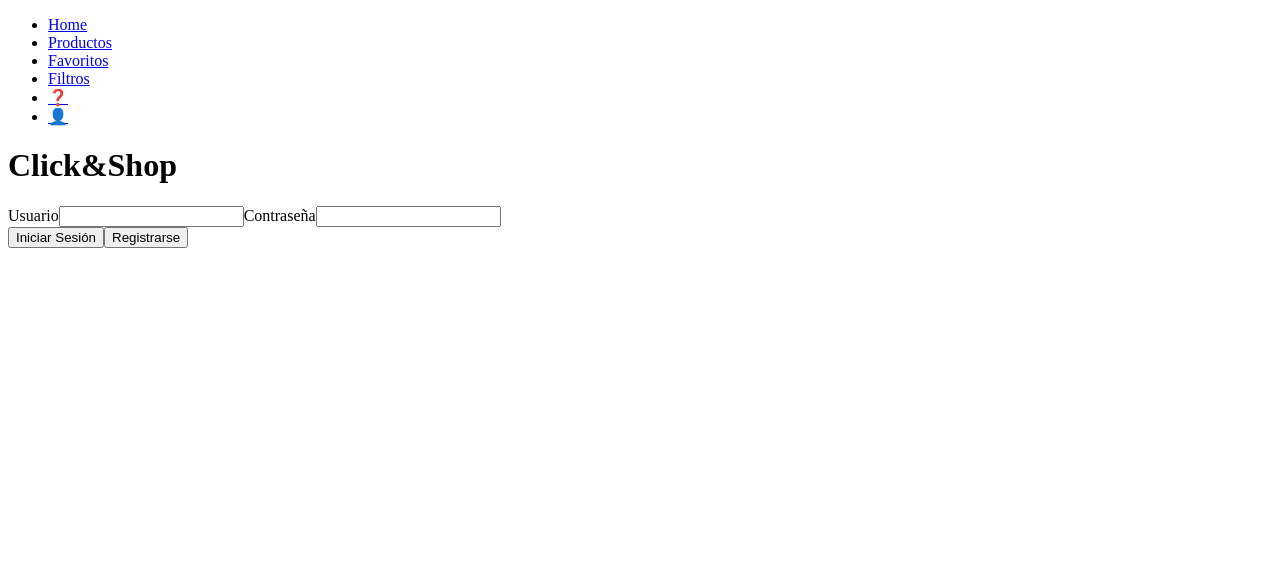
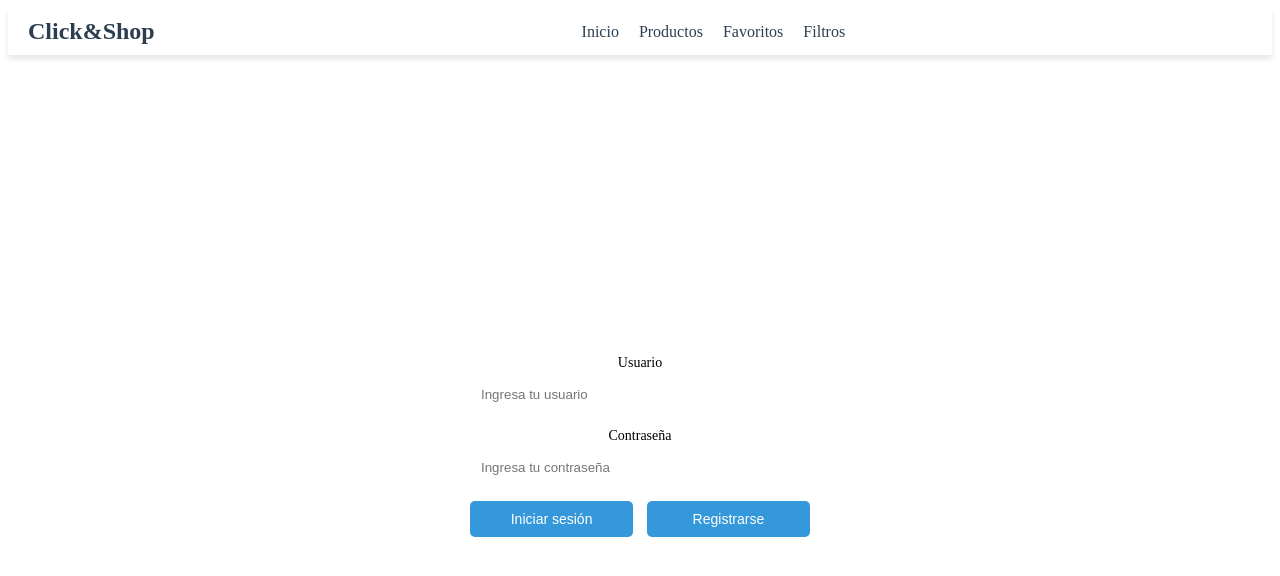
Before and after one commit to christianyang22/PC2_Grupo5_Back, an Angular app in the folder PCII_GRUPO5/: page /home in a window 1280 px wide. Shown: the top 576 px of the page. Built offline with nearby package versions, Linux system fonts and the light colour scheme.

Commit message:
Componente home creada, pendiente de mejorar y conectar con bbdd

```diff
--- a/PCII_GRUPO5/src/app/app.config.ts
+++ b/PCII_GRUPO5/src/app/app.config.ts
@@ -1,8 +1,9 @@
 import { ApplicationConfig, provideZoneChangeDetection } from '@angular/core';
 import { provideRouter } from '@angular/router';
-
 import { routes } from './app.routes';
 
 export const appConfig: ApplicationConfig = {
-  providers: [provideZoneChangeDetection({ eventCoalescing: true }), provideRouter(routes)]
+  providers: [
+    provideZoneChangeDetection({ eventCoalescing: true }),provideRouter(routes)
+  ]
 };
--- a/PCII_GRUPO5/src/app/app.routes.ts
+++ b/PCII_GRUPO5/src/app/app.routes.ts
@@ -2,6 +2,6 @@ import { Routes } from '@angular/router';
 import { HomeComponent } from './home/home.component';
 
 export const routes: Routes = [
-  { path: '', redirectTo: 'home', pathMatch: 'full' },
-  { path: 'home', component: HomeComponent }
+  { path: '', redirectTo: 'home', pathMatch: 'full' },  //Home por defecto
+  { path: 'home', component: HomeComponent },  // Ruta para eñ Home
 ];
--- a/PCII_GRUPO5/src/app/home/home.component.html
+++ b/PCII_GRUPO5/src/app/home/home.component.html
@@ -1,35 +1,36 @@
+<!-- Falta por crear footer , añadir info de usuario, logos, etc -->
 <header>
-    <nav>
-      <ul>
-        <li><a href="#">Home</a></li>
-        <li><a href="#">Productos</a></li>
-        <li><a href="#">Favoritos</a></li>
-        <li><a href="#">Filtros</a></li>
-        <li><a href="#">❓</a></li>
-        <li><a href="#">👤</a></li>
-      </ul>
+  <div class="logo">
+    <h1>Click&Shop</h1>
+  </div>
+  <nav class="navegacion">
+    <a href="#">Inicio</a>
+    <a href="#">Productos</a>
+    <a href="#">Favoritos</a>
+    <a href="#">Filtros</a>
   </nav>
+  <div class="informacion-usuario">
+    <!--Aquí pondremos en el futuro la información del usuario -->
+  </div>
 </header>
 
-  <main>
-    <h1>Click&Shop</h1>
-
-    <div class="login-box">
-      <form>
+<!-- Contenido principal -->
+<main class="contenido-principal">
+  <div class="formulario-login">
     <label for="usuario">Usuario</label>
-        <input type="text" id="usuario" name="usuario">
+    <input type="text" id="usuario" placeholder="Ingresa tu usuario">
 
     <label for="contrasena">Contraseña</label>
-        <input type="password" id="contrasena" name="contrasena">
+    <input type="password" id="contrasena" placeholder="Ingresa tu contraseña">
 
-        <div class="buttons">
-          <button type="submit">Iniciar Sesión</button>
-          <button type="button">Registrarse</button>
+    <div class="botones">
+      <button class="boton-iniciar-sesion">Iniciar sesión</button>
+      <button class="boton-registrarse">Registrarse</button>
     </div>
-      </form>
   </div>
 </main>
 
+<!-- Pie de página -->
 <footer>
 
 </footer>
--- a/PCII_GRUPO5/src/app/home/home.component.scss
+++ b/PCII_GRUPO5/src/app/home/home.component.scss
@@ -0,0 +1,101 @@
+/*CSS para la ventana de inicio home*/
+* {
+    margin: 0;
+    padding: 0;
+    box-sizing: border-box;
+  }
+
+  body {
+    font-family: Arial, sans-serif;
+    background-color: white;
+    color: #333;
+    height: 100vh;
+    display: flex;
+    flex-direction: column;
+    justify-content: space-between;
+  }
+
+  header {
+    display: flex;
+    justify-content: space-between;
+    align-items: center;
+    background-color: white;
+    padding: 10px 20px;
+    box-shadow: 0 4px 6px rgba(0, 0, 0, 0.1);
+  }
+
+  .logo h1 {
+    font-size: 24px;
+    color: #2c3e50;
+  }
+
+  .navegacion a {
+    margin-left: 20px;
+    text-decoration: none;
+    color: #2c3e50;
+    cursor: pointer;
+    font-size: 16px;
+  }
+
+  .informacion-usuario {
+    display: flex;
+    align-items: center;
+
+    p {
+      font-size: 14px;
+    }
+  }
+
+  .contenido-principal {
+    display: flex;
+    justify-content: center;
+    align-items: center;
+    flex-grow: 1;
+    padding: 20px;
+    text-align: center;
+  }
+
+  .formulario-login {
+    background-color: white;
+    padding: 30px;
+    border-radius: 8px;
+    width: 100%;
+    max-width: 400px;
+    text-align: center;
+    margin-top: 250px;
+  }
+
+
+  label {
+    font-size: 14px;
+    margin-bottom: 5px;
+    display: block;
+  }
+
+  input {
+    width: 100%;
+    padding: 10px;
+    margin-bottom: 15px;
+    border: 1px solid white;
+    border-radius: 5px;
+  }
+
+  .botones {
+    display: flex;
+    justify-content: space-between;
+
+    .boton-iniciar-sesion, .boton-registrarse {
+      width: 48%;
+      padding: 10px;
+      border: none;
+      border-radius: 5px;
+      background-color: #3498db;
+      color: white;
+      cursor: pointer;
+      font-size: 14px;
+    }
+
+    .boton-iniciar-sesion:hover, .boton-registrarse:hover {
+      background-color: #2980b9;
+    }
+  }
```
Lines whose indentation alone changed are shown as unchanged.
